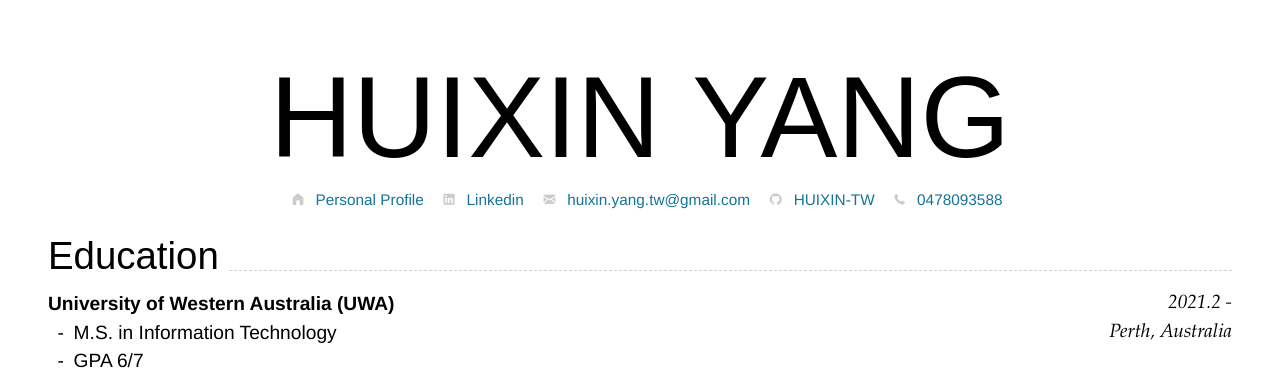
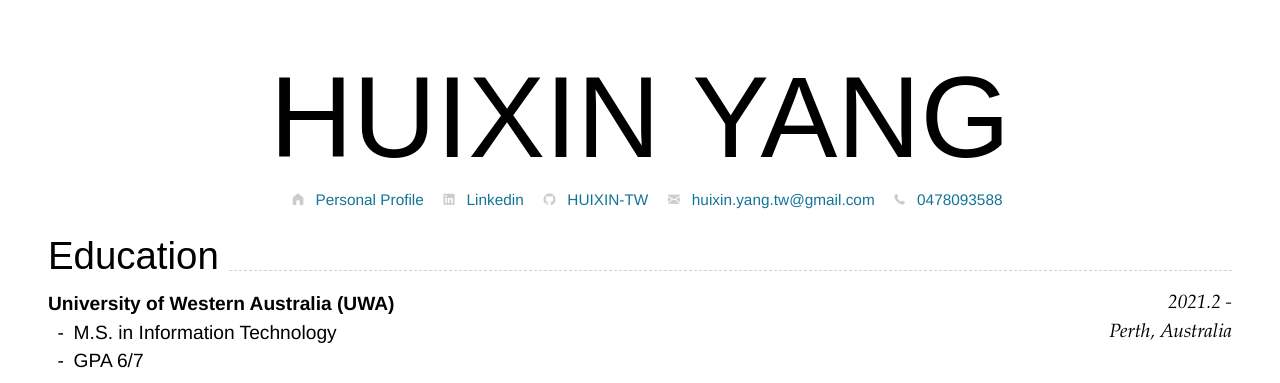
Before and after one commit to HUIXIN-TW/Resume, a Jekyll site: the page built from index.md, in a window 1280 px wide. Shown: the top 383 px of the page. Built offline with Jekyll 4.4.1, drawn with Linux system fonts in a browser that asks for light colours; nearby versions of some CDN libraries.

Commit message:
adj contact printout

```diff
--- a/_includes/cv-contact.html
+++ b/_includes/cv-contact.html
@@ -10,14 +10,14 @@
     <a href="{{ page.linkedin.url }}" style="margin-left:0.5em"> {{ page.linkedin.text }}</a>
     {% endif %}
 
+    {% if page.github %}
+    <i class="fi-social-github" style="margin-left:1em"></i>
+    <a href="{{ page.github.url }}" style="margin-left:0.5em">{{ page.github.text }}</a>
+    {% endif %}
+
     {% if page.email %}
     <i class="fi-mail" style="margin-left:1em"></i>
     <a href="{{ page.email.url }}" style="margin-left:0.5em">{{ page.email.text }}</a>
-    {% endif %}
-
-    {% if page.github %}
-    <i class="fi-social-github" style="margin-left:1em"></i>
-    <a href="{{ page.github.url }}" style="margin-left:0.5em">{{ page.github.text }}</a>
     {% endif %}
 
     {% if page.phone %}
--- a/media/cv-print.css
+++ b/media/cv-print.css
@@ -217,6 +217,7 @@ li {
 }
 
 #contact-info {
+  font-size: 8pt;
   text-align: center;
   position: relative;
   font-weight: lighter;
```
